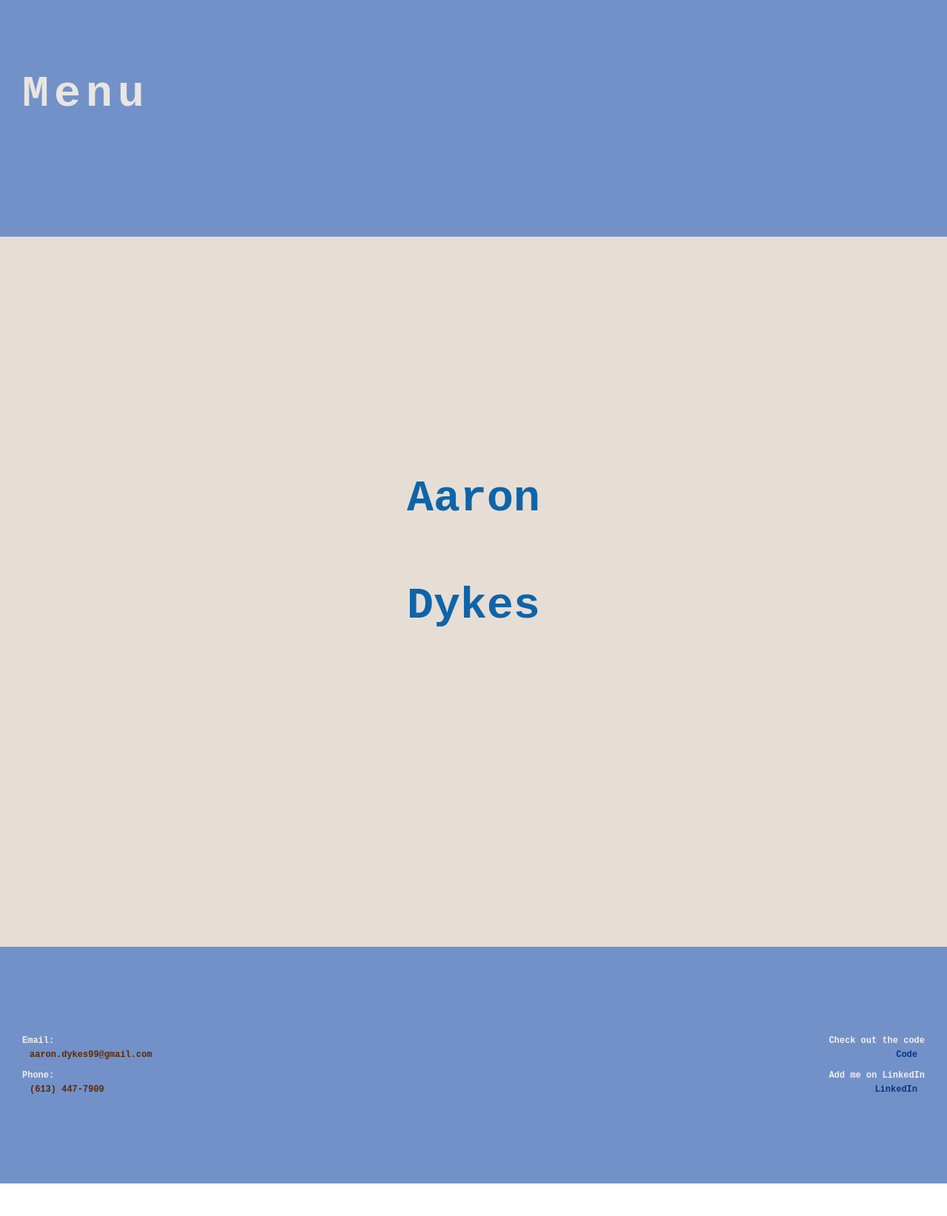
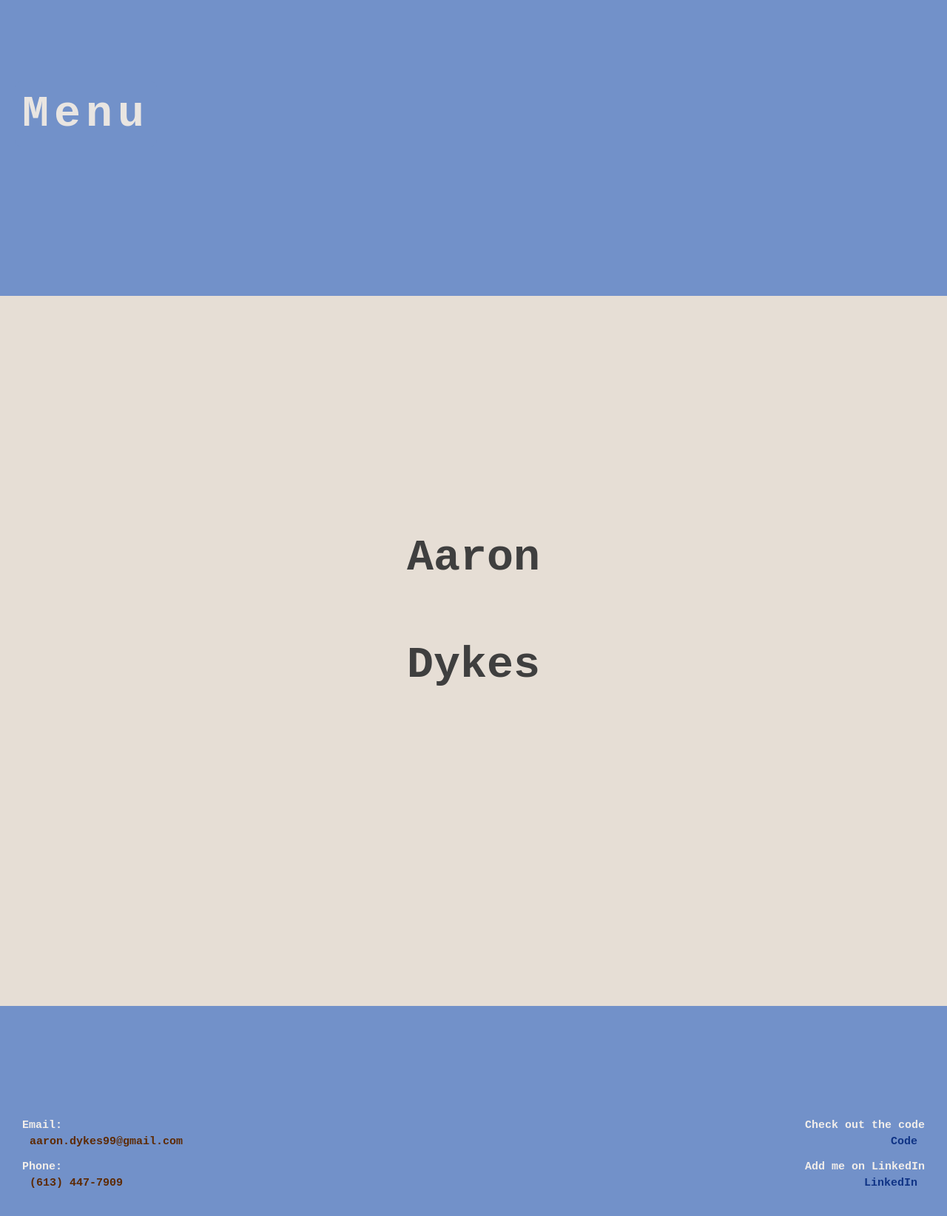
Before and after one commit to aaronDykes/react-portfolio, a React (Create React App) app: page / in a window 1280 px wide. Shown: the top 1644 px of the page at 74% size. Before the commit the page ends 1600 px from the top, so only its background shows below. Built offline with nearby package versions, Linux system fonts and the light colour scheme.

Commit message:
Another style change

```diff
--- a/src/css/Footer.css
+++ b/src/css/Footer.css
@@ -1,6 +1,6 @@
 .Footer {
   display: grid;
-  height: 40vh;
+  height: 50vh;
   background-color: #7291c9;
   grid:
     'footer footer footer footer'
@@ -41,12 +41,12 @@
 .LeftStudent {
   margin-left: 2rem;
   font-weight: bold;
-  font-size: 1.2rem;
+  font-size: 1.5rem;
   color: rgb(242, 238, 234);
 }
 .RightStudent {
   margin-right: 2rem;
   font-weight: bold;
-  font-size: 1.2rem;
+  font-size: 1.5rem;
   color: rgb(242, 238, 234);
 }
--- a/src/css/Header.css
+++ b/src/css/Header.css
@@ -1,6 +1,6 @@
 .header {
   display: grid;
-  height: 40vh;
+  height: 50vh;
   grid:
     'head head head head'
     'head head head head'
--- a/src/css/HomePage.css
+++ b/src/css/HomePage.css
@@ -4,7 +4,7 @@
   text-align: center;
   font-size: 4rem;
   font-weight: bold;
-  color: rgb(15, 100, 169);
+  color: rgb(63, 63, 63);
   background-color: rgb(230, 222, 213);
   grid:
     'name name name'
```
